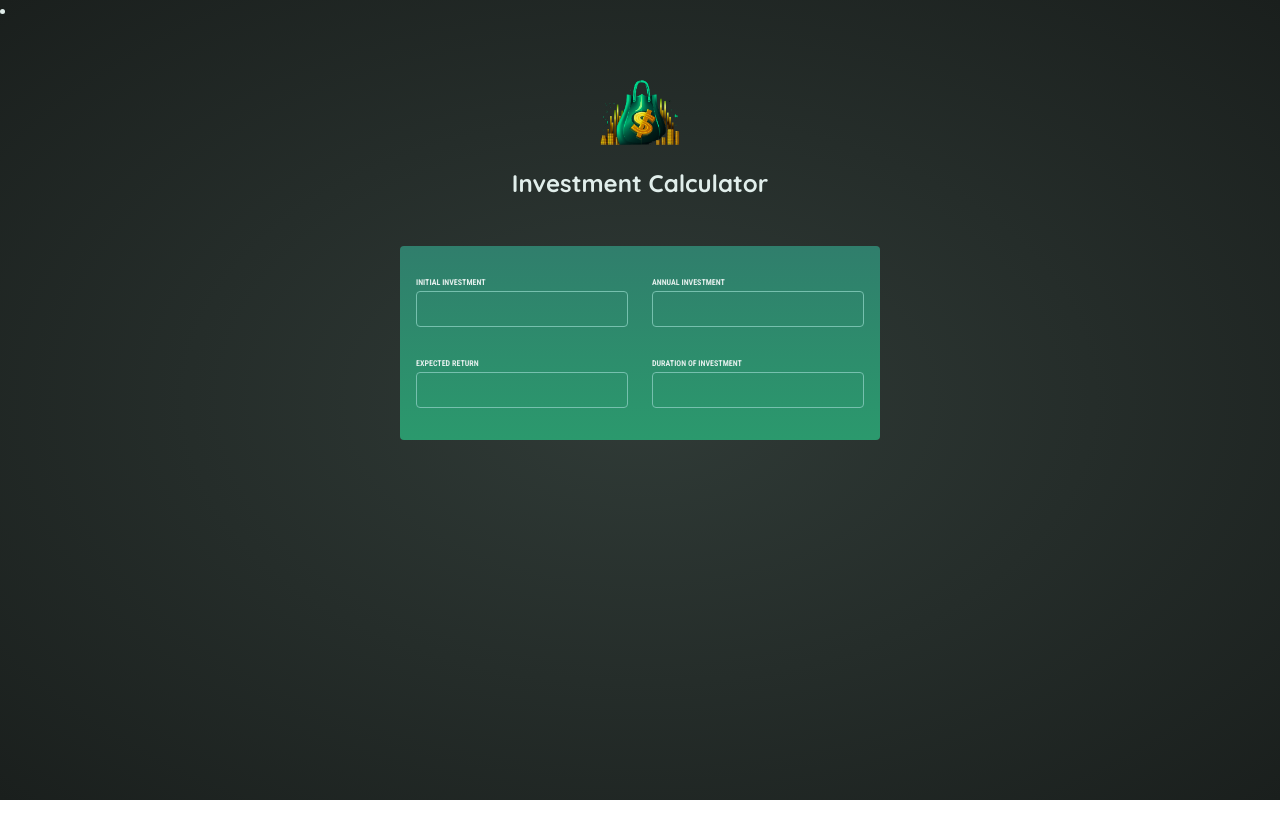
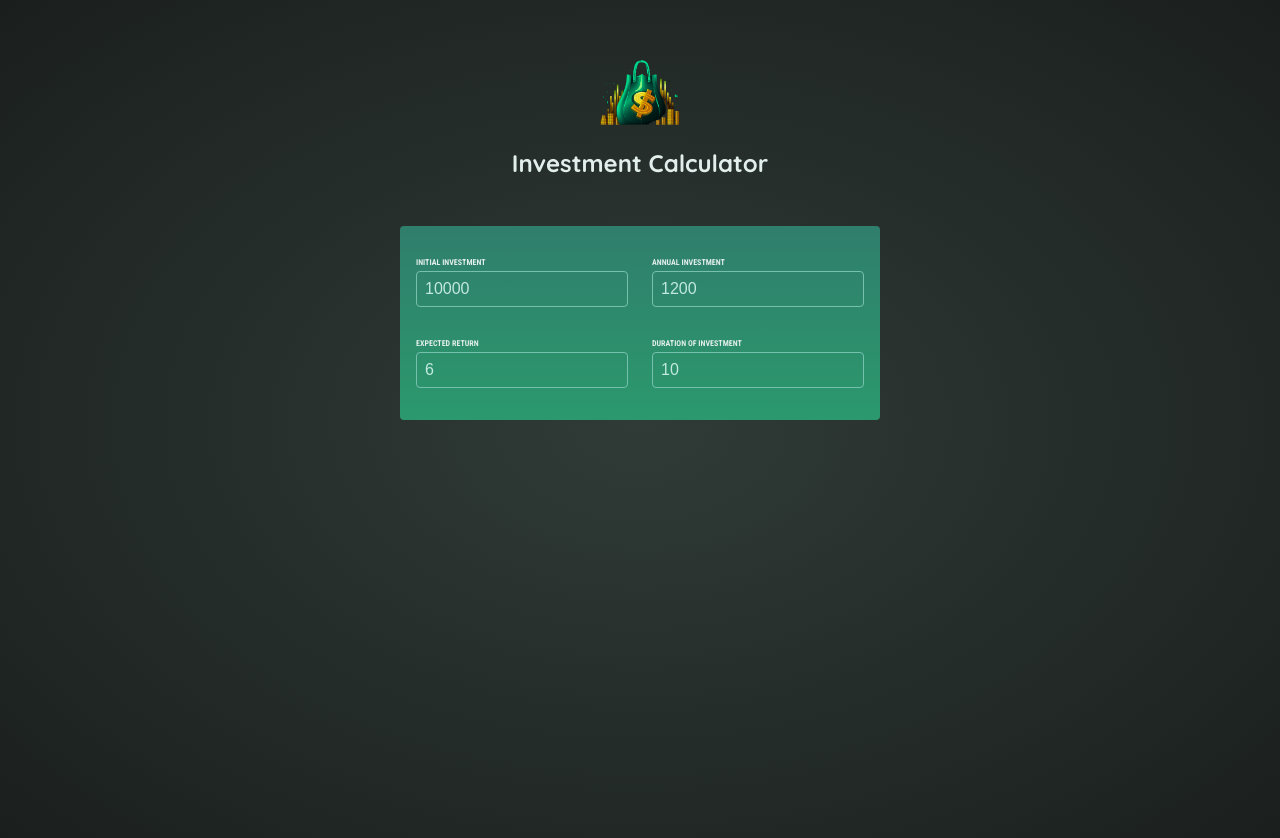
Before and after one commit to samievghayrat/Investment-calculator-with-react, a React (Vite) app: page / in a window 1280 px wide. Shown: the top 838 px of the page. Before the commit the page ends 800 px from the top, so only its background shows below. Built offline with nearby package versions, Linux system fonts and the light colour scheme.

Commit message:
added events and state to the UserInput.jsx

```diff
--- a/src/App.jsx
+++ b/src/App.jsx
@@ -3,9 +3,9 @@
 
 function App() {
   return (
-   <li> <Header/>
+   <> <Header/>
       <UserInput/>
-   </li>)
+   </>)
 }
 
 export default App
--- a/src/components/UserInput.jsx
+++ b/src/components/UserInput.jsx
@@ -1,16 +1,46 @@
+import {useState} from "react";
+
 export default function UserInput() {
+    const [userInput, setUserInput] = useState({
+        initialInvestment: 10000,
+        annualInvestment: 1200,
+        expectedReturn: 6,
+        duration: 10
+    });
+
+    function handleChange(inputIdentifier, newValue) {
+        setUserInput(prevUserInput => {
+            return {
+                ...prevUserInput,
+                [inputIdentifier]: newValue
+            };
+        });
+    }
+
     return <section id="user-input">
         <div className="input-group">
             <p><label>Initial Investment</label>
-                <input type="number" required/></p>
+                <input type="number" required
+                       value={userInput.initialInvestment}
+                       onChange={(event) =>
+                           handleChange('initialInvestment', event.target.value)}/></p>
             <p><label>Annual Investment</label>
-                <input type="number" required/></p>
+                <input type="number"
+                       required value={userInput.annualInvestment}
+                       onChange={(event) =>
+                           handleChange('annualInvestment', event.target.value)}/></p>
         </div>
         <div className="input-group">
             <p><label>Expected Return</label>
-                <input type="number" required/></p>
+                <input type="number"
+                       required value={userInput.expectedReturn}
+                       onChange={(event) =>
+                           handleChange('expectedReturn', event.target.value)}/></p>
             <p><label>Duration of Investment</label>
-                <input type="number" required/>
+                <input type="number"
+                       required value={userInput.duration}
+                       onChange={(event) =>
+                           handleChange('duration', event.target.value)}/>
             </p>
         </div>
     </section>
```
